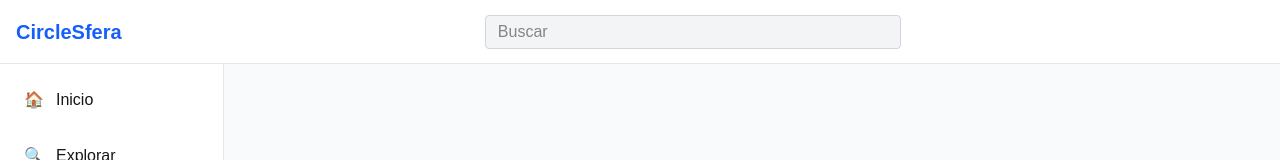
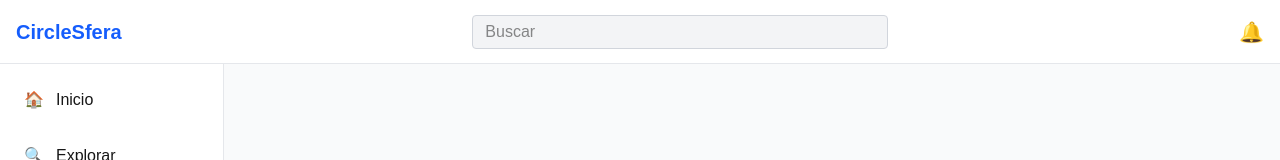
Before and after one commit to Circlesfera/circlesfera-frontend, a Next.js app: page /register in a window 1280 px wide. Shown: the top 160 px of the page. Built offline with nearby package versions, Linux system fonts and the light colour scheme; no server answers.

Commit message:
feat(notifications): badge de notificaciones no leídas en el header

```diff
--- a/src/components/Header.tsx
+++ b/src/components/Header.tsx
@@ -1,8 +1,11 @@
 import React from 'react';
 import { useAuth } from '@/features/auth/useAuth';
+import Link from 'next/link';
+import { useUnreadNotifications } from '@/features/notifications/useUnreadNotifications';
 
 export default function Header() {
   const { user, logout } = useAuth();
+  const unread = useUnreadNotifications();
 
   return (
     <header className="fixed top-0 left-0 w-full h-16 bg-white border-b border-gray-200 flex items-center justify-between px-4 z-50">
@@ -20,6 +23,14 @@ export default function Header() {
       </div>
       {/* Usuario y logout */}
       <nav className="flex items-center gap-6 text-gray-600 text-xl">
+        <Link href="/notifications" className="relative hover:text-blue-600">
+          <span title="Notificaciones">🔔</span>
+          {unread > 0 && (
+            <span className="absolute -top-2 -right-2 bg-red-500 text-white text-xs rounded-full px-1.5 py-0.5 font-bold animate-pulse">
+              {unread}
+            </span>
+          )}
+        </Link>
         {user && (
           <>
             <span className="flex items-center gap-2 text-base">
--- /dev/null
+++ b/src/features/notifications/useUnreadNotifications.ts
@@ -0,0 +1,23 @@
+import { useEffect, useState } from 'react';
+import { getNotifications } from '@/services/notificationService';
+import { useAuth } from '@/features/auth/useAuth';
+
+export function useUnreadNotifications() {
+  const { token } = useAuth();
+  const [unread, setUnread] = useState(0);
+
+  const fetchUnread = async () => {
+    if (!token) return;
+    const notifications = await getNotifications(token);
+    setUnread(notifications.filter(n => !n.read).length);
+  };
+
+  useEffect(() => {
+    fetchUnread();
+    const interval = setInterval(fetchUnread, 30000); // Actualiza cada 30s
+    return () => clearInterval(interval);
+    // eslint-disable-next-line
+  }, [token]);
+
+  return unread;
+}
```
